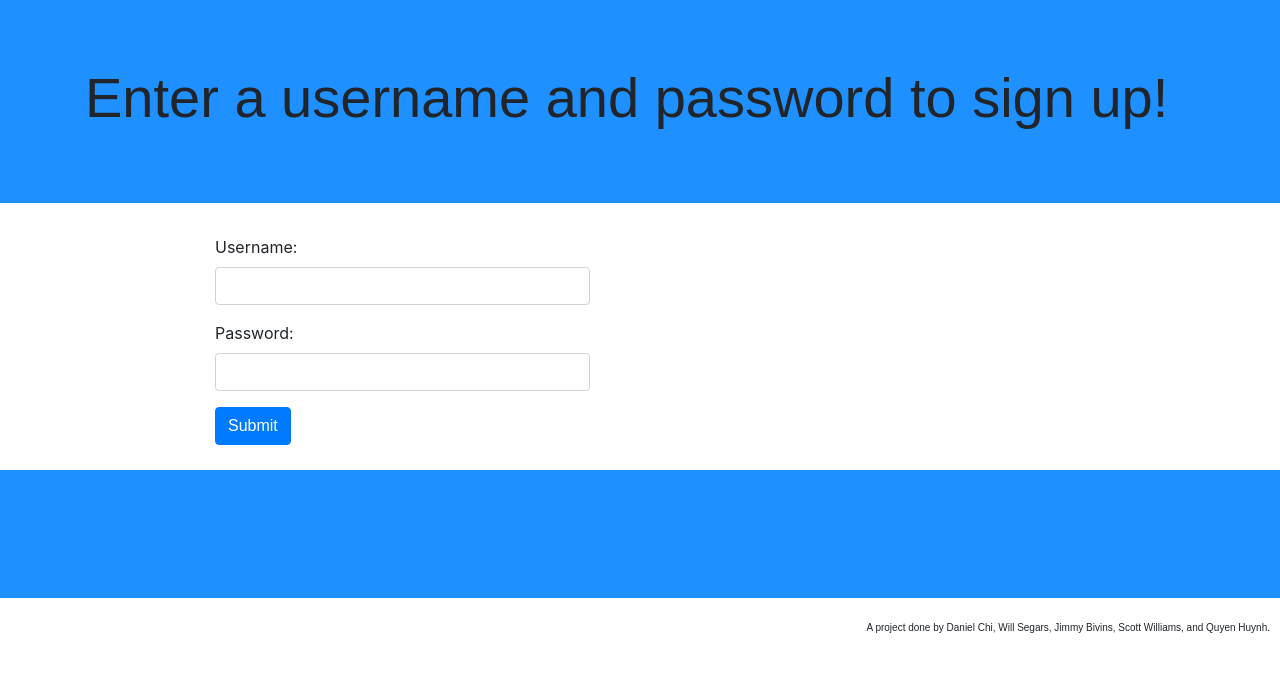
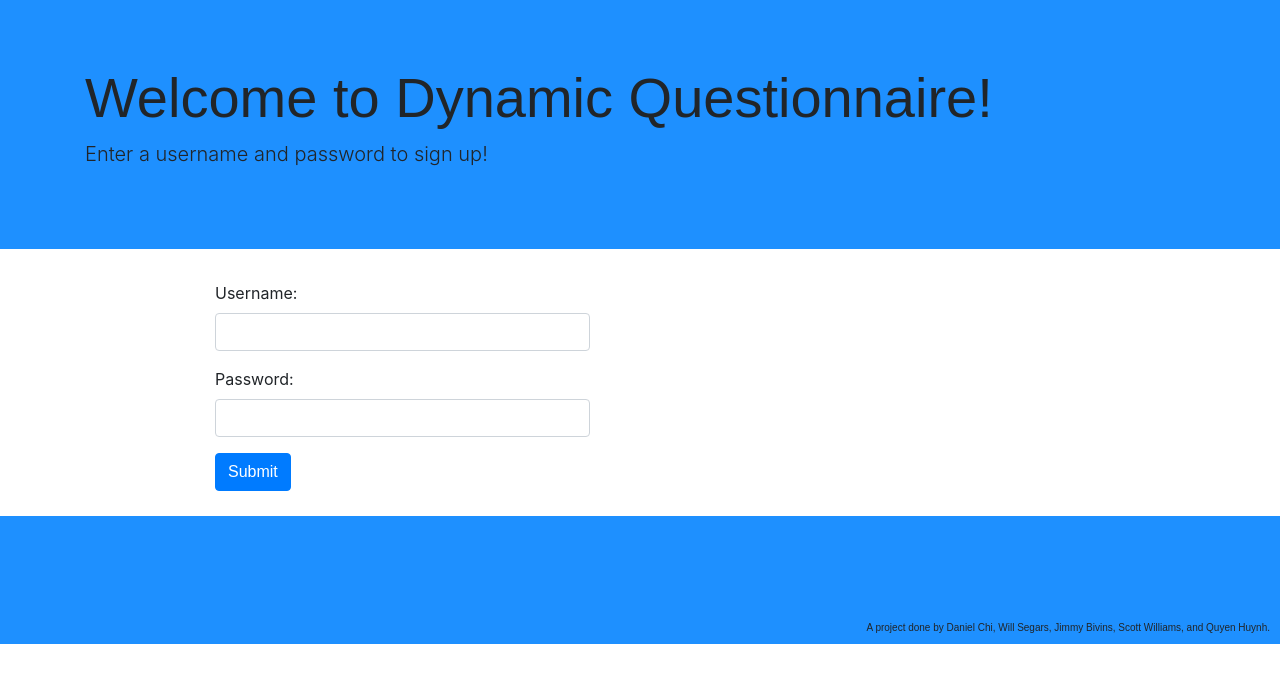
Before and after one commit to Daniel-Chi/Dynamic-Questionnaires, a React (Create React App) app in the folder client/: page /signup in a window 1280 px wide. Shown: the top 682 px of the page. Built offline with nearby package versions, Linux system fonts and the light colour scheme; a web font is replaced by a local one.

Commit message:
Updated login/signup pages

```diff
--- a/client/src/components/Header.js
+++ b/client/src/components/Header.js
@@ -6,7 +6,7 @@ const Header = () => {
             <div className="jumbotron jumbotron-fluid header">
                 <div className="container">
                     <h1 className="display-4">
-                        Welcome to (project 3)!
+                        Welcome to Dynamic Questionnaire!
                     </h1>
                     <div className="button-pos">
                         <button type="button" className="btn btn-primary">
--- a/client/src/components/LoginForm.js
+++ b/client/src/components/LoginForm.js
@@ -17,7 +17,7 @@ class LoginForm extends React.Component {
 
     handleSubmit = event => {
         event.preventDefault();
-        fetch('/login', {
+        fetch(this.props.authenticationRoute, {
             method: 'POST',
             body: JSON.stringify({
                 username: this.state.username,
--- a/client/src/components/WelcomeHeader.js
+++ b/client/src/components/WelcomeHeader.js
@@ -5,9 +5,12 @@ const WelcomeHeader = () => {
         <div>
             <div className="jumbotron jumbotron-fluid">
                 <div className="container">
-                    <h3 className="display-4">
+                    <h1 className="display-4">
+                        Welcome to Dynamic Questionnaire!
+                    </h1>
+                    <p className="lead">
                         Enter a username and password to sign up!
-                    </h3>
+                    </p>
                 </div>
             </div>
         </div>
```
Also changed, not shown: client/src/components/AuthForm.js (deleted).
